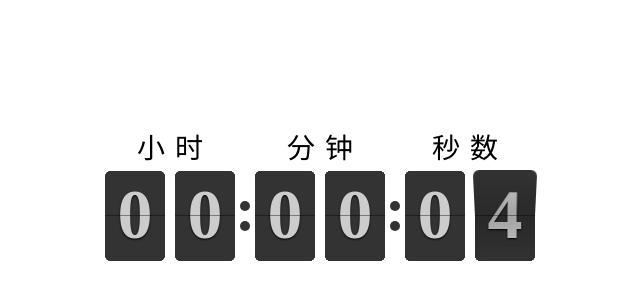
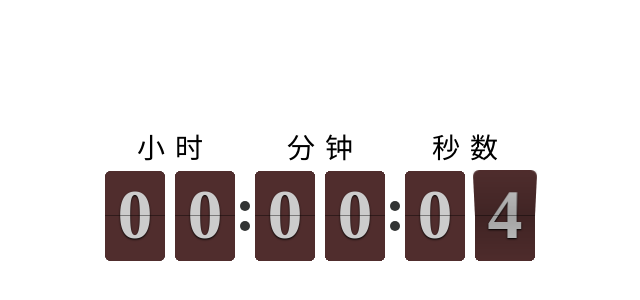
Before and after one commit to xiaxiangfeng/react-flip-clock, a React app: page / in a window 1280 px wide. Shown: the part 204-504 px from the top of the page, without its empty margins (320-960 px from the left). Built offline with nearby package versions, Linux system fonts and the light colour scheme.

Commit message:
修改色值

```diff
--- a/src/index.scss
+++ b/src/index.scss
@@ -126,7 +126,7 @@
         color: #ccc;
         text-shadow: 0 1px 2px #000;
         text-align: center;
-        background-color: #333;
+        background-color: #502d2d;
         border-radius: 6px;
         font-size: 70px;
     }
```
